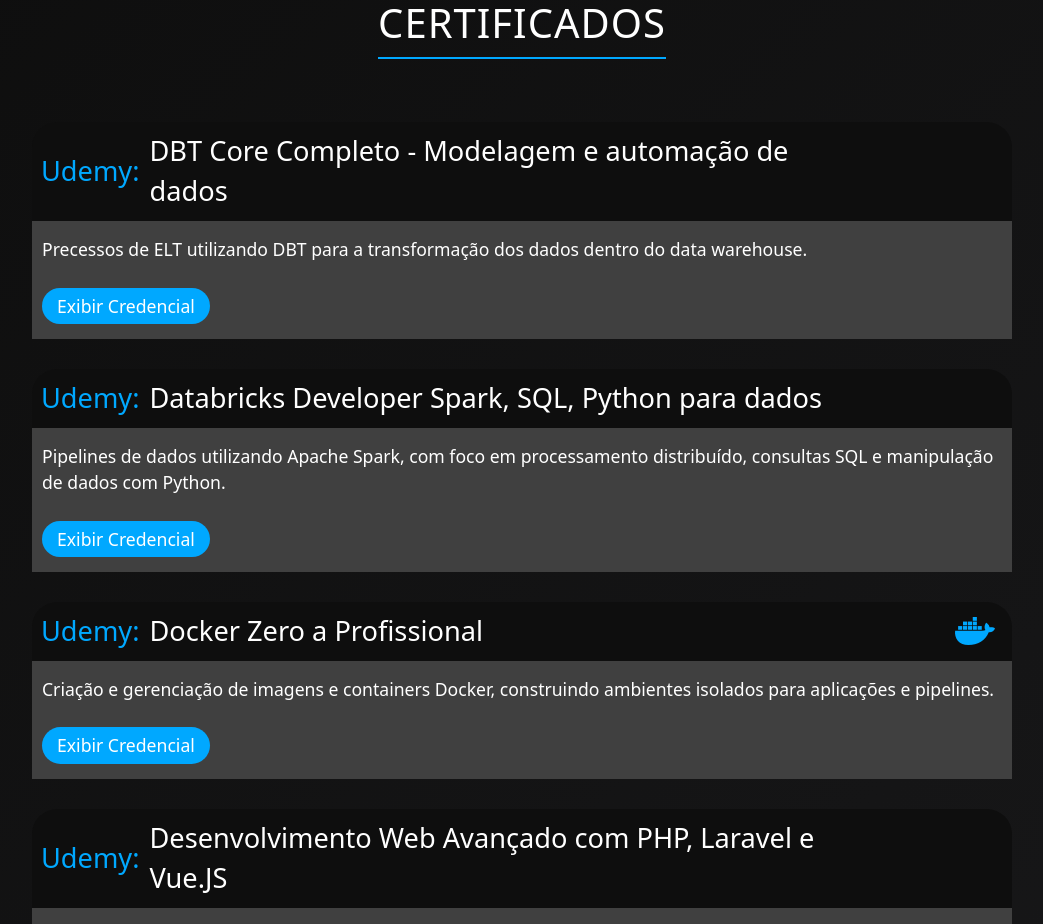
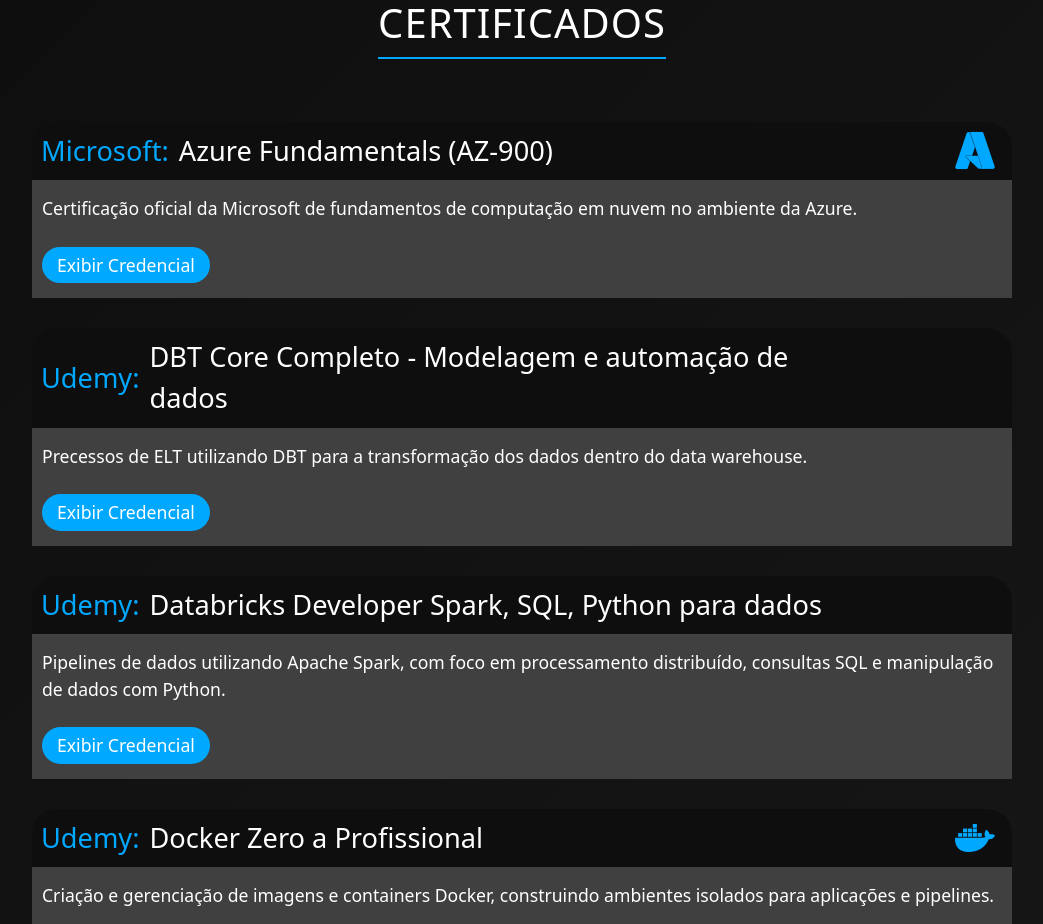
Before and after one commit to lleandrogon/Leandro-Portfolio, an Angular app: page / in a window 1280 px wide. Shown: the part 4660-5584 px from the top of the page, without its empty margins (118-1161 px from the left). Built offline with nearby package versions, Linux system fonts and the light colour scheme.

Commit message:
feat: Adicionando certificação oficial da Microsoft Azure (AZ-900)

```diff
--- a/src/app/components/certifications/certifications.ts
+++ b/src/app/components/certifications/certifications.ts
@@ -82,6 +82,14 @@
       company: "Udemy",
       description: "Precessos de ELT utilizando DBT para a transformação dos dados dentro do data warehouse.",
       link: "https://www.udemy.com/certificate/UC-a7d03219-b05a-4662-8d55-6cdf1c1b831e/"
+    },
+    {
+      id: 10,
+      icon: "devicon-azure-plain fs-1",
+      title: "Azure Fundamentals (AZ-900)",
+      company: "Microsoft",
+      description: "Certificação oficial da Microsoft de fundamentos de computação em nuvem no ambiente da Azure.",
+      link: "https://learn.microsoft.com/en-us/users/leandrogonalves-3361/credentials/abb56a4ce9381d14?ref=https%3A%2F%2Fwww.linkedin.com%2F"
     }
   ]
 }
```
